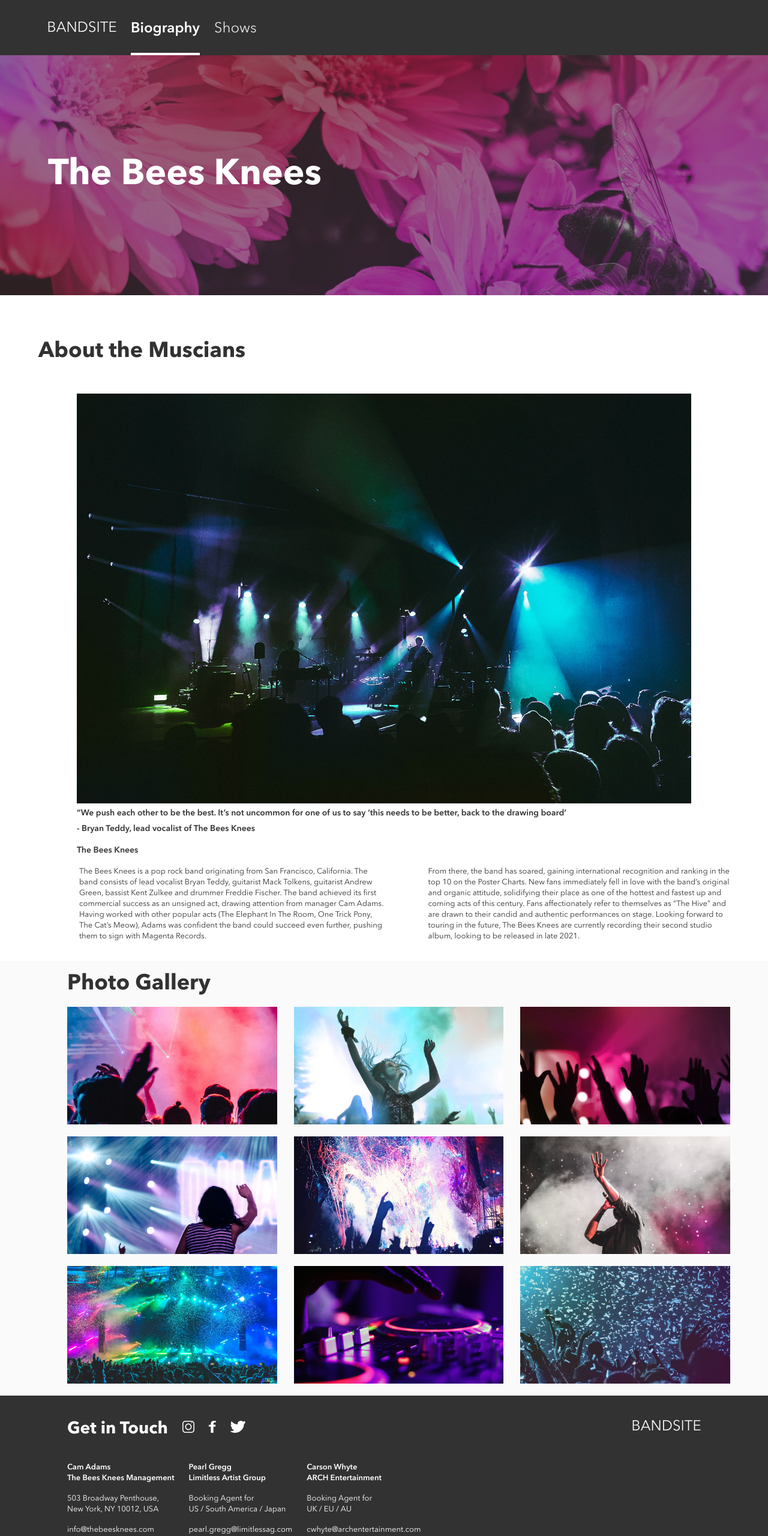
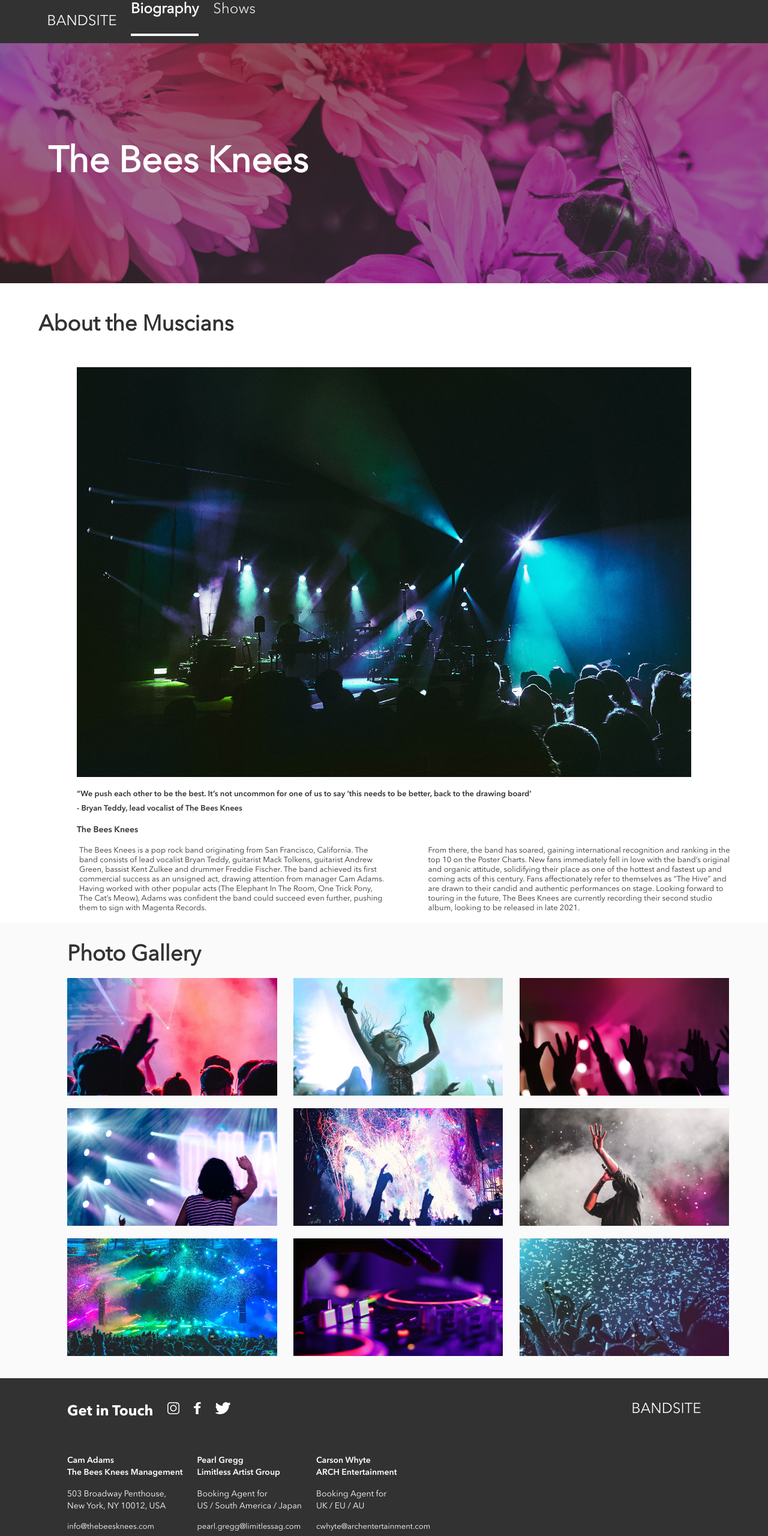
Before and after one commit to onsaocodes/onome-ogwuda-bandsite, a plain HTML site: page index.html in a window 1280 px wide. Shown: the top 2560 px of the page at 60% size. Drawn offline with Linux system fonts and the light colour scheme.

Commit message:
Update mobile and general changes from feedback

```diff
--- a/index.html
+++ b/index.html
@@ -10,7 +10,7 @@
     <header>
       <nav class="nav">
         <section class="nav__logo">
-          <a href="#" class="nav__logo-link"
+          <a href="./index.html" class="nav__logo-link"
             ><img src="./assets/logos/Logo-bandsite.svg" alt="bandsite logo"
           /></a>
         </section>
@@ -32,13 +32,13 @@
           <img
             class="musicians__picture"
             src="./assets/images/band.jpg"
-            alt="Band"
+            alt="Band Picture"
           />
           <p class="musicians__image-caption">
             “We push each other to be the best. It’s not uncommon for one of us
             to say ‘this needs to be better, back to the drawing board’
           </p>
-          <p class="musicians__image-caption musicians__vocalist">
+          <p class="musicians__image-caption musicians__image-caption--name">
             - Bryan Teddy, lead vocalist of The Bees Knees
           </p>
         </div>
@@ -56,7 +56,7 @@
               confident the band could succeed even further, pushing them to
               sign with Magenta Records.
             </p>
-            <p class="musicians__main-text">
+            <p class="musicians__main-text musicians__main-text--bottom">
               From there, the band has soared, gaining international recognition
               and ranking in the top 10 on the Poster Charts. New fans
               immediately fell in love with the band’s original and organic
@@ -76,19 +76,19 @@
           <img class="gallery__img" src="./assets/images/Photo-gallery-1.jpg" />
           <img class="gallery__img" src="./assets/images/Photo-gallery-2.jpg" />
           <img
-            class="gallery__img gallery__end-img"
+            class="gallery__img gallery__img--end"
             src="./assets/images/Photo-gallery-3.jpg"
           />
           <img class="gallery__img" src="./assets/images/Photo-gallery-4.jpg" />
           <img class="gallery__img" src="./assets/images/Photo-gallery-5.jpg" />
           <img
-            class="gallery__img gallery__end-img"
+            class="gallery__img gallery__img--end"
             src="./assets/images/Photo-gallery-6.jpg"
           />
           <img class="gallery__img" src="./assets/images/Photo-gallery-7.jpg" />
           <img class="gallery__img" src="./assets/images/Photo-gallery-8.jpg" />
           <img
-            class="gallery__img gallery__end-img"
+            class="gallery__img gallery__img--end"
             src="./assets/images/Photo-gallery-9.jpg"
           />
         </div>
@@ -138,7 +138,7 @@
         <section class="footer__contact">
           <p class="footer__name">Carson Whyte</p>
           <p class="footer__company">
-            <span class="footer__capitals">Arch</span> Entertainment
+            <span class="footer__company--capitals">Arch</span> Entertainment
           </p>
           <div class="footer__role">
             <p>Booking Agent for</p>
--- a/styles/bio.scss
+++ b/styles/bio.scss
@@ -3,5 +3,12 @@
 @use "./partials/musicians" as *;
 @use "./partials/gallery" as *;
 @use "./partials/footer" as *;
+@use "./partials/variables" as *;
 @use "./partials/typography";
 @use "./partials/resets";
+
+body {
+  font-family: $primary-font;
+  color: $primary-color-black;
+  font-size: $mobile-font-size-small;
+}
--- a/styles/partials/_footer.scss
+++ b/styles/partials/_footer.scss
@@ -3,7 +3,11 @@
 @use "./mixins" as *;
 
 .footer {
-  @include nav-footer-styling;
+  background-color: $primary-color-black;
+  display: flex;
+  justify-content: space-evenly;
+  flex-direction: column;
+
   padding: 0 $padding-16px;
 
   @include tablet {
@@ -16,8 +20,8 @@
   }
 
   &__head {
-    padding-top: $padding-24px;
-    @include font(1.5rem, 2rem, 700, $primary-color-white);
+    padding-top: $mobile-padding-before-headlines;
+    padding-bottom: $mobile-padding;
     @include tablet {
       display: flex;
       justify-content: space-between;
@@ -35,7 +39,7 @@
   &__links {
     display: flex;
     gap: 1.5rem;
-    @include mobile-spacing-bottom;
+    // @include mobile-spacing-bottom;
     @include tablet {
       align-self: flex-start;
     }
@@ -56,10 +60,13 @@
   }
 
   &__header {
-    @include mobile-spacing-bottom;
+    @include mobile-header($primary-color-white);
+    padding-bottom: $mobile-padding;
   }
 
   &__contacts-container {
+    @include mobile-body;
+    color: $primary-color-white;
     @include tablet {
       padding-top: $padding-16px;
       display: flex;
@@ -68,57 +75,56 @@
   }
 
   &__contact {
-    @include mobile-spacing-bottom;
-    margin-right: $padding-16px;
+    padding-bottom: $mobile-padding;
     @include tablet {
       margin-right: $padding-24px;
     }
   }
 
   &__name {
-    @include font(0.812rem, 1.125rem, 600, $primary-color-white);
+    font-family: Avenir-Next-Demi;
   }
 
   &__company {
-    @include font(0.812rem, 1.125rem, 600, $primary-color-white);
-    @include mobile-spacing-bottom;
+    font-family: Avenir-Next-Demi;
+
+    padding-bottom: $mobile-padding;
   }
 
   &__address,
   &__role {
-    @include font(0.812rem, 1.125rem, 400, $primary-color-white);
-    @include mobile-spacing-bottom;
+    padding-bottom: $mobile-padding;
   }
 
   &__email {
     @include font(0.812rem, 1.125rem, 400, $primary-color-white);
   }
 
-  &__capitals {
+  &__company--capitals {
     text-transform: uppercase;
   }
 
   &__logo {
     padding-top: $padding-24px;
-    @include mobile-spacing-bottom;
+    padding-bottom: $mobile-padding;
     @include font(0.812rem, 1.125rem, 400, $primary-color-white);
     @include tablet {
       padding: 0;
     }
   }
 
-  &__copyright {
-    @include mobile-spacing-top;
-    @include mobile-spacing-bottom;
-    @include tablet {
-      padding: 0;
-    }
-  }
-
   &__mobile-logo {
+    padding-bottom: $mobile-padding;
     @include tablet {
       visibility: hidden;
       display: none;
     }
   }
+
+  &__copyright {
+    padding-bottom: $mobile-padding;
+    @include tablet {
+      padding: 0;
+    }
+  }
 }
--- a/styles/partials/_gallery.scss
+++ b/styles/partials/_gallery.scss
@@ -3,7 +3,7 @@
 @use "./breakpoints" as *;
 
 .gallery {
-  @include mobile-section-padding;
+  padding: 0 $mobile-padding;
   display: flex;
   flex-wrap: wrap;
   background-color: $secondary-color-alabaster;
@@ -13,7 +13,8 @@
   }
 
   &__header {
-    @include mobile-subheader;
+    padding: $mobile-padding 0;
+    @include mobile-header($primary-color-black);
     @include tablet {
       @include tablet-subheader;
     }
@@ -25,7 +26,7 @@
 
   &__img {
     width: 100%;
-    @include mobile-spacing-top;
+    padding-bottom: $mobile-padding;
 
     @include tablet {
       width: 32%;
@@ -35,11 +36,11 @@
     @include desktop {
       width: 33%;
     }
-  }
 
-  &__end-img {
-    @include tablet {
-      // padding-right: 0rem;
+    &--end {
+      @include tablet {
+        // padding-right: 0rem;
+      }
     }
   }
 }
--- a/styles/partials/_hero.scss
+++ b/styles/partials/_hero.scss
@@ -3,12 +3,22 @@
 @use "./mixins" as *;
 
 .hero {
-  @include hero-styling;
+  background: linear-gradient(
+      0deg,
+      rgba($color: $primary-color-black, $alpha: 0.5),
+      rgba($color: $primary-color-black, $alpha: 0.5)
+    ),
+    url(../../assets/images/hero-bio.jpg);
+  background-size: cover;
+  height: 50vh;
+  display: flex;
+  align-items: center;
 
   &__heading {
-    padding-left: $padding-16px;
+    @include mobile-header($primary-color-white);
+    padding-left: $padding-default;
     @include tablet {
-      padding-left: $padding-36px;
+      padding-left: $padding-before-headlines;
       @include font(3.75rem, 4.25rem, 700, $primary-color-white);
     }
 
--- a/styles/partials/_musicians.scss
+++ b/styles/partials/_musicians.scss
@@ -3,10 +3,11 @@
 @use "./breakpoints" as *;
 
 .musicians {
-  @include mobile-section-padding;
+  padding: 0 $mobile-padding;
 
   &__header {
-    @include mobile-subheader;
+    padding-top: $mobile-padding-before-headlines;
+    @include mobile-header($primary-color-black);
     @include tablet {
       @include tablet-subheader;
     }
@@ -16,8 +17,7 @@
   }
 
   &__image {
-    padding-top: $padding-16px;
-    @include font(0.875rem, 1.375rem, 600, $primary-color-black);
+    padding: $mobile-padding 0;
     @include tablet {
       @include tablet-section-padding;
     }
@@ -28,23 +28,23 @@
 
   &__picture {
     width: 100%;
+    padding-bottom: $mobile-padding;
   }
 
   &__image-caption {
-    @include mobile-spacing-top;
-    @include font(0.875rem, 1.125rem, 600, $primary-color-black);
+    font-family: $font-demi;
     @include tablet {
       padding-top: 0;
     }
-  }
 
-  &__vocalist {
-    padding-top: 0.5rem;
+    &--name {
+      padding-top: 0.5rem;
+    }
   }
 
   &__subheader {
-    @include mobile-spacing-top;
-    @include font(0.875rem, 1.375rem, 600, $primary-color-black);
+    padding-bottom: $mobile-padding;
+    @include mobile-subheader;
     @include tablet {
       @include tablet-section-padding;
     }
@@ -64,8 +64,10 @@
   }
 
   &__main-text {
-    @include mobile-spacing-top;
-    @include font(0.812rem, 1.125rem, 400, $primary-color-black);
+    &--bottom {
+      padding-top: $mobile-padding;
+      padding-bottom: $mobile-padding;
+    }
     @include tablet {
       @include tablet-section-padding;
     }
--- a/styles/partials/_nav.scss
+++ b/styles/partials/_nav.scss
@@ -3,12 +3,15 @@
 @use "./mixins" as *;
 
 .nav {
-  @include nav-footer-styling;
+  background-color: $primary-color-black;
+  display: flex;
+  justify-content: space-evenly;
+  flex-direction: column;
 
   @include tablet {
     flex-direction: row;
     justify-content: unset;
-    padding-left: $padding-36px;
+    padding-left: $padding-default;
   }
 
   @include desktop {
@@ -16,7 +19,7 @@
   }
 
   &__logo {
-    @include mobile-spacing-top;
+    padding-top: $mobile-padding;
     align-self: center;
     @include tablet {
       @include tablet-spacing-top;
@@ -25,11 +28,8 @@
     }
   }
 
-  &__bar {
-    @include mobile-spacing-top;
-  }
-
   &__list {
+    color: $secondary-color-silver;
     list-style-type: none;
     display: flex;
     justify-content: space-around;
@@ -37,7 +37,6 @@
 
   &__list-item {
     text-align: center;
-    @include mobile-spacing-top;
     flex: 50%;
     @include font(1.5rem, 2rem, 400, $seconday-color-mercury);
     @include tablet {
--- a/styles/partials/_typography.scss
+++ b/styles/partials/_typography.scss
@@ -1,20 +1,23 @@
 @font-face {
-    font-family: Avenir Next;
-    src: url("../../assets/fonts/AvenirNextLTPro-Regular.otf"), url(../../assets/fonts/alternative-files/AvenirNextLTPro.ttf);
+  font-family: Avenir-Next-Regular;
+  src: url("../../assets/fonts/AvenirNextLTPro-Regular.otf"),
+    url(../../assets/fonts/alternative-files/AvenirNextLTPro.ttf);
   font-weight: 400;
   font-style: normal;
 }
 
 @font-face {
-    font-family: Avenir Next;
-    src: url("../../assets/fonts/AvenirNextLTPro-Demi.otf"), url(../../assets/fonts/alternative-files/AvenirNextLTProDemi.ttf);
+  font-family: Avenir-Next-Demi;
+  src: url("../../assets/fonts/AvenirNextLTPro-Demi.otf"),
+    url(../../assets/fonts/alternative-files/AvenirNextLTProDemi.ttf);
   font-weight: 600;
   font-style: normal;
 }
 
 @font-face {
-    font-family: Avenir Next;
-    src: url("../../assets/fonts/AvenirNextLTPro-Bold.otf"), url(../../assets/fonts/alternative-files/AvenirNextLTProBold.ttf);
+  font-family: Avenir-Next-Bold;
+  src: url("../../assets/fonts/AvenirNextLTPro-Bold.otf"),
+    url(../../assets/fonts/alternative-files/AvenirNextLTProBold.ttf);
   font-weight: 700;
   font-style: normal;
 }
--- a/styles/partials/_variables.scss
+++ b/styles/partials/_variables.scss
@@ -1,7 +1,6 @@
-$font: Avenir Next;
-$font-regular: 400;
-$font-demi: 600;
-$font-bold: 700;
+$primary-font: Avenir-Next-Regular;
+$font-demi: Avenir-Next-Demi;
+$font-bold: Avenir-Next-Bold;
 $primary-color-black: #323232;
 $primary-color-white: white;
 $secondary-color-silver: #afafaf;
@@ -13,3 +12,17 @@ $padding-36px: 2.25rem;
 $padding-32px: 2rem;
 $padding-24px: 1.5rem;
 $padding-16px: 1rem;
+
+$mobile-padding-before-headlines: 1.5rem;
+$mobile-padding: 1rem;
+
+$padding-before-headlines: 3rem;
+$padding-default: 2.25rem;
+
+$mobile-line-height-big: 2rem;
+$mobile-line-height-medium: 1.375rem;
+$mobile-line-height-small: 1.125rem;
+
+$mobile-font-size-big: 1.5rem;
+$mobile-font-size-medium: 0.875rem;
+$mobile-font-size-small: 0.8125rem;
```
Also changed, not shown: styles/partials/_mixins.scss (+14 -33 lines), styles/bio.css, styles/partials/shows.css (added), 1 other file. Lines whose indentation alone changed are shown as unchanged.
